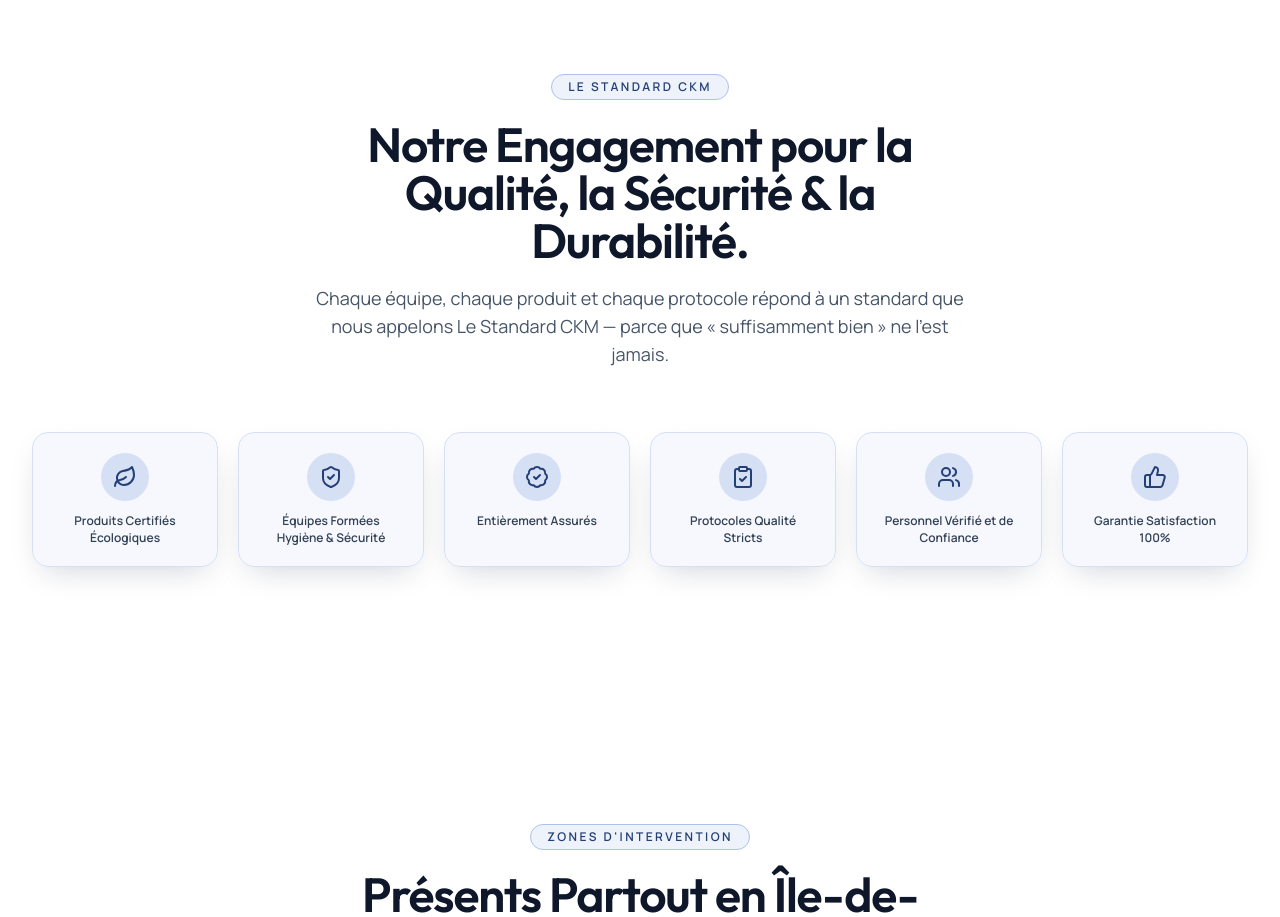
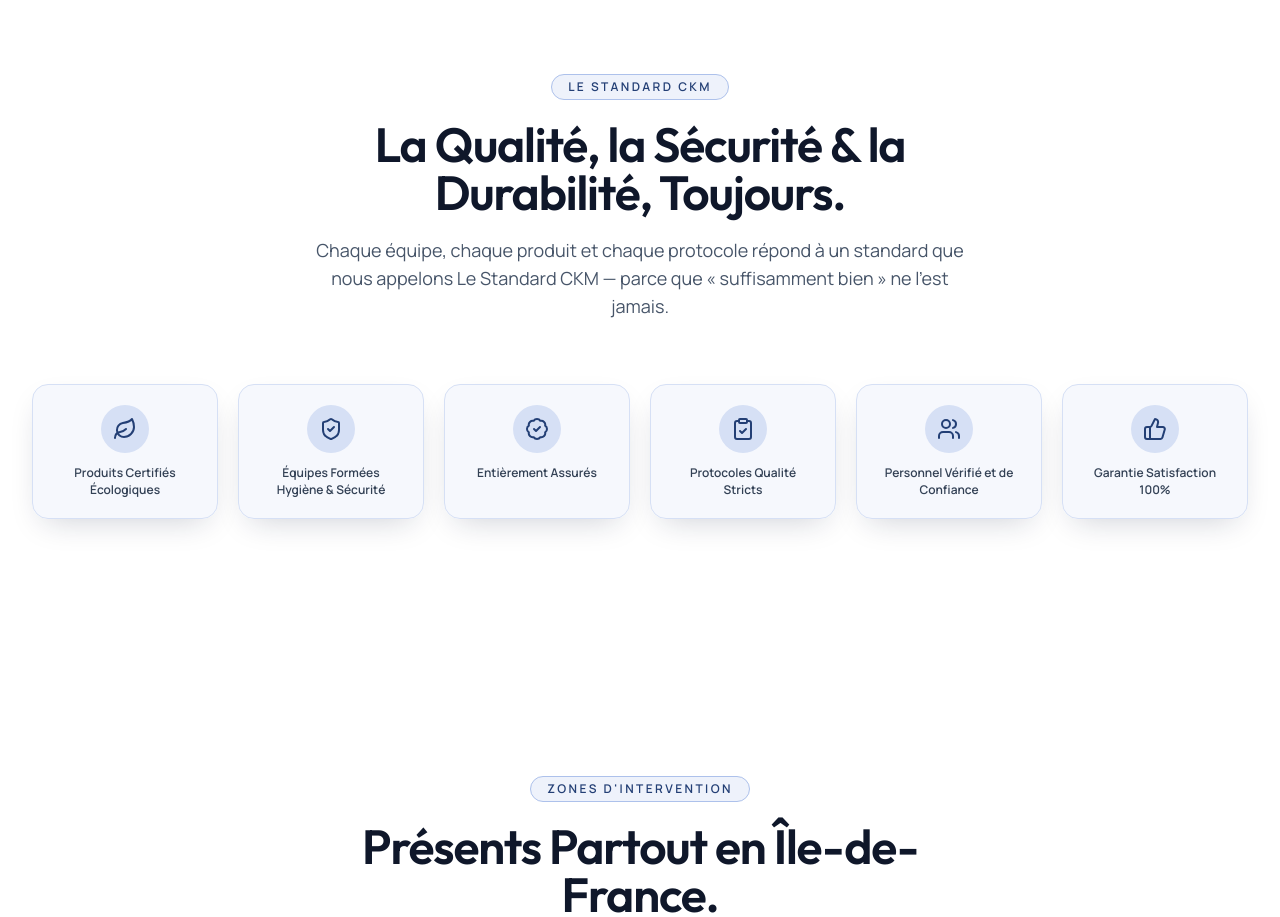
Before and after one commit to CKMSERVICES/ckm-services-site, a Next.js app: page / in a window 1280 px wide. Shown: the part 5660-6577 px from the top of the page. Built offline with nearby package versions, Linux system fonts and the light colour scheme; no server answers.

Commit message:
QualityAssurance: titre raccourci pour tenir sur 2 lignes

```diff
--- a/components/QualityAssurance.tsx
+++ b/components/QualityAssurance.tsx
@@ -29,7 +29,7 @@ return (
 <ScrollReveal className="mx-auto max-w-2xl text-center">
 <span className="eyebrow-dark">Le Standard CKM</span>
 <h2 className="section-heading-dark mt-5">
-Notre Engagement pour la Qualité, la Sécurité &amp; la Durabilité.
+La Qualité, la Sécurité &amp; la Durabilité, Toujours.
 </h2>
 <p className="mt-5 text-lg text-slate-600">
 Chaque équipe, chaque produit et chaque protocole répond à un
```
